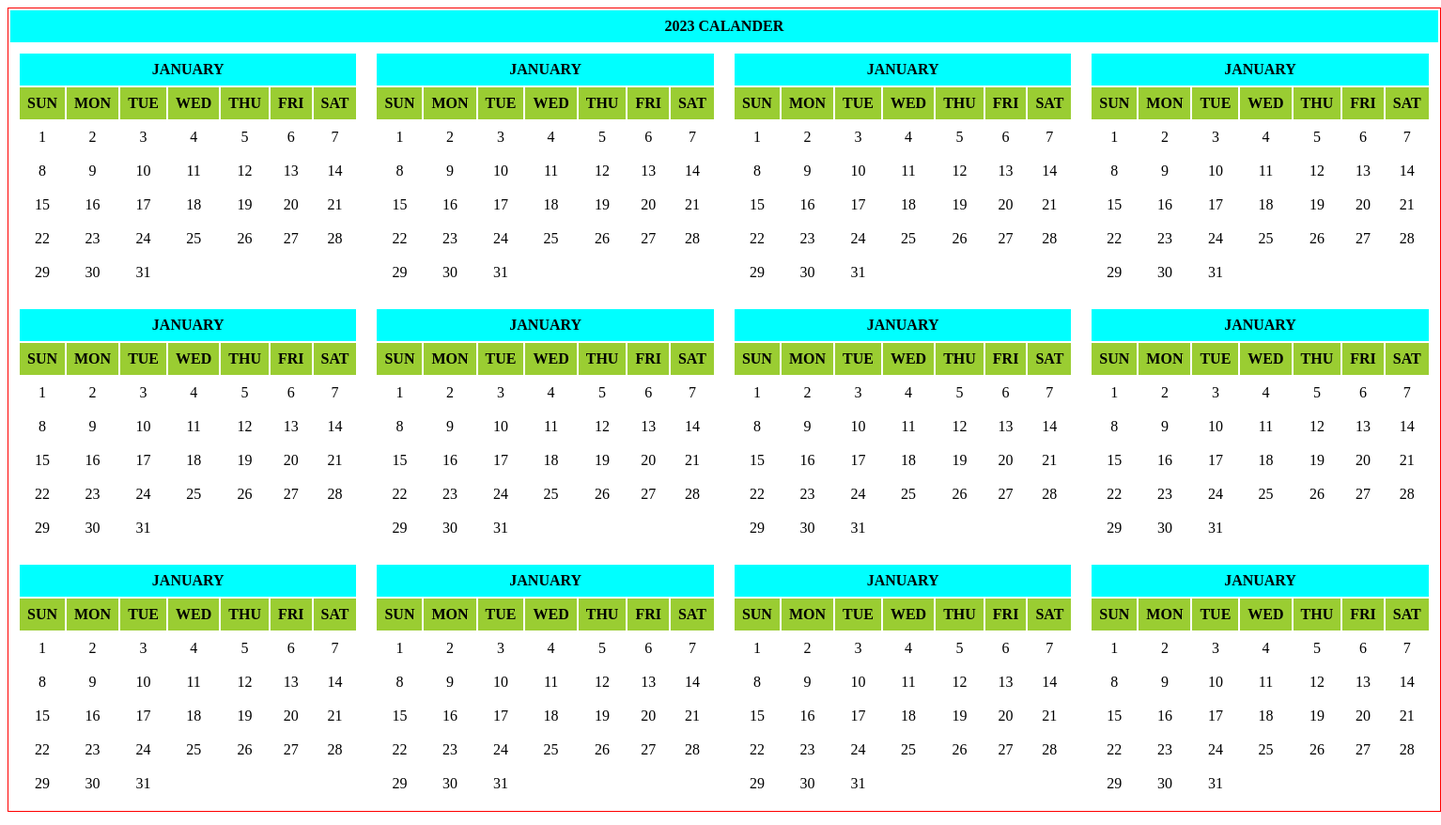
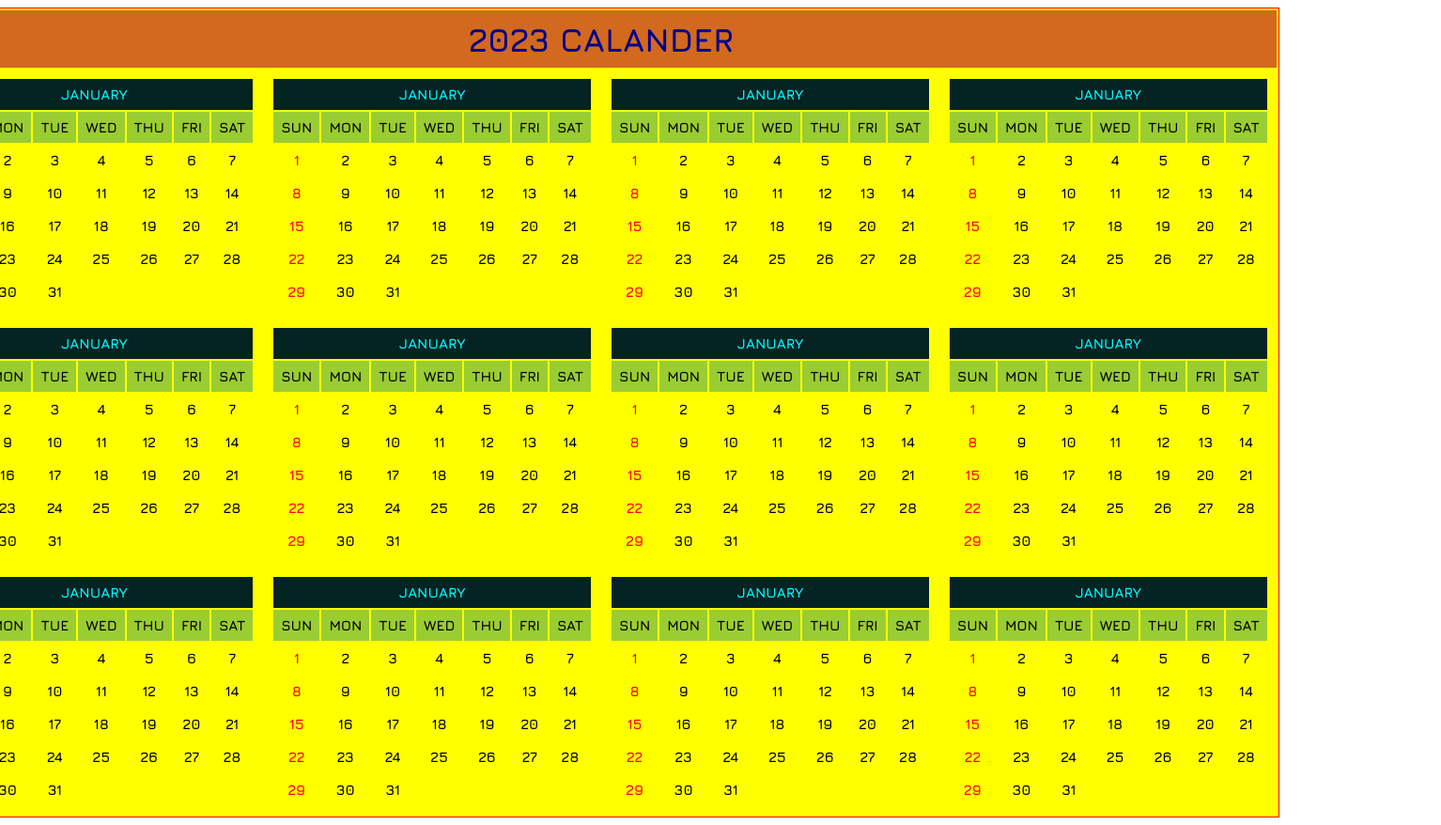
Before and after one commit to alekhanayak/calander, a plain HTML site: page index.html in a window 1280 px wide. Shown: the whole page at 94% size, 1534 px wide, since content can reach past the window. Drawn offline with nearby package versions, Linux system fonts and the light colour scheme.

Commit message:
changes 2nd time

```diff
--- a/index.html
+++ b/index.html
@@ -4,16 +4,34 @@
     <meta charset="UTF-8" />
     <meta http-equiv="X-UA-Compatible" content="IE=edge" />
     <meta name="viewport" content="width=device-width, initial-scale=1.0" />
-    <title> Calander</title>
+    <link
+      href="https://fonts.googleapis.com/css2?family=Jura:wght@700&display=swap"
+      rel="stylesheet"
+    />
+    <title>Calander</title>
   </head>
   <body>
     <style>
+      body {
+        display: flex;
+        justify-content: center;
+      }
       #main {
         border: 1px solid red;
+        background: yellow;
+      }
+      #calander_name {
+        text-align: center;
+        height: 45px;
+        font-size: 35px;
+        font-weight: 900;
+        background: chocolate;
+        color: darkblue;
       }
       table thead tr:nth-child(1) {
-        background: cyan;
+        background: rgb(4, 35, 35);
         text-align: center;
+        color: aqua;
       }
       table thead tr:nth-child(2) {
         background: yellowgreen;
@@ -23,21 +41,29 @@
       td {
         padding: 8px;
         text-align: center;
+        font-size: 15px;
+        font-weight: bold;
+        font-family: jura;
+      }
+      #indide_table tbody tr td:nth-child(1) {
+        color: red;
       }
     </style>
     <table id="main">
       <thead>
         <tr>
-            <th colspan="4" style="text-align: center;">2023 CALANDER</th>
+          <th colspan="4" style="text-align: center" id="calander_name">
+            2023 CALANDER
+          </th>
         </tr>
       </thead>
       <tbody>
         <tr>
           <td>
-            <table>
+            <table id="indide_table">
               <thead>
                 <tr>
-                  <th colspan="7">JANUARY </th>
+                  <th colspan="7">JANUARY</th>
                 </tr>
                 <tr>
                   <th>SUN</th>
@@ -99,10 +125,10 @@
             </table>
           </td>
           <td>
-            <table>
+            <table id="indide_table">
               <thead>
                 <tr>
-                  <th colspan="7">JANUARY </th>
+                  <th colspan="7">JANUARY</th>
                 </tr>
                 <tr>
                   <th>SUN</th>
@@ -164,10 +190,10 @@
             </table>
           </td>
           <td>
-            <table>
+            <table id="indide_table">
               <thead>
                 <tr>
-                  <th colspan="7">JANUARY </th>
+                  <th colspan="7">JANUARY</th>
                 </tr>
                 <tr>
                   <th>SUN</th>
@@ -229,10 +255,10 @@
             </table>
           </td>
           <td>
-            <table>
+            <table id="indide_table">
               <thead>
                 <tr>
-                  <th colspan="7">JANUARY </th>
+                  <th colspan="7">JANUARY</th>
                 </tr>
                 <tr>
                   <th>SUN</th>
@@ -296,10 +322,10 @@
         </tr>
         <tr>
           <td>
-            <table>
+            <table id="indide_table">
               <thead>
                 <tr>
-                  <th colspan="7">JANUARY </th>
+                  <th colspan="7">JANUARY</th>
                 </tr>
                 <tr>
                   <th>SUN</th>
@@ -361,10 +387,10 @@
             </table>
           </td>
           <td>
-            <table>
+            <table id="indide_table">
               <thead>
                 <tr>
-                  <th colspan="7">JANUARY </th>
+                  <th colspan="7">JANUARY</th>
                 </tr>
                 <tr>
                   <th>SUN</th>
@@ -426,10 +452,10 @@
             </table>
           </td>
           <td>
-            <table>
+            <table id="indide_table">
               <thead>
                 <tr>
-                  <th colspan="7">JANUARY </th>
+                  <th colspan="7">JANUARY</th>
                 </tr>
                 <tr>
                   <th>SUN</th>
@@ -491,10 +517,10 @@
             </table>
           </td>
           <td>
-            <table>
+            <table id="indide_table">
               <thead>
                 <tr>
-                  <th colspan="7">JANUARY </th>
+                  <th colspan="7">JANUARY</th>
                 </tr>
                 <tr>
                   <th>SUN</th>
@@ -558,10 +584,10 @@
         </tr>
         <tr>
           <td>
-            <table>
+            <table id="indide_table">
               <thead>
                 <tr>
-                  <th colspan="7">JANUARY </th>
+                  <th colspan="7">JANUARY</th>
                 </tr>
                 <tr>
                   <th>SUN</th>
@@ -623,10 +649,10 @@
             </table>
           </td>
           <td>
-            <table>
+            <table id="indide_table">
               <thead>
                 <tr>
-                  <th colspan="7">JANUARY </th>
+                  <th colspan="7">JANUARY</th>
                 </tr>
                 <tr>
                   <th>SUN</th>
@@ -688,10 +714,10 @@
             </table>
           </td>
           <td>
-            <table>
+            <table id="indide_table">
               <thead>
                 <tr>
-                  <th colspan="7">JANUARY </th>
+                  <th colspan="7">JANUARY</th>
                 </tr>
                 <tr>
                   <th>SUN</th>
@@ -753,10 +779,10 @@
             </table>
           </td>
           <td>
-            <table>
+            <table id="indide_table">
               <thead>
                 <tr>
-                  <th colspan="7">JANUARY </th>
+                  <th colspan="7">JANUARY</th>
                 </tr>
                 <tr>
                   <th>SUN</th>
```
